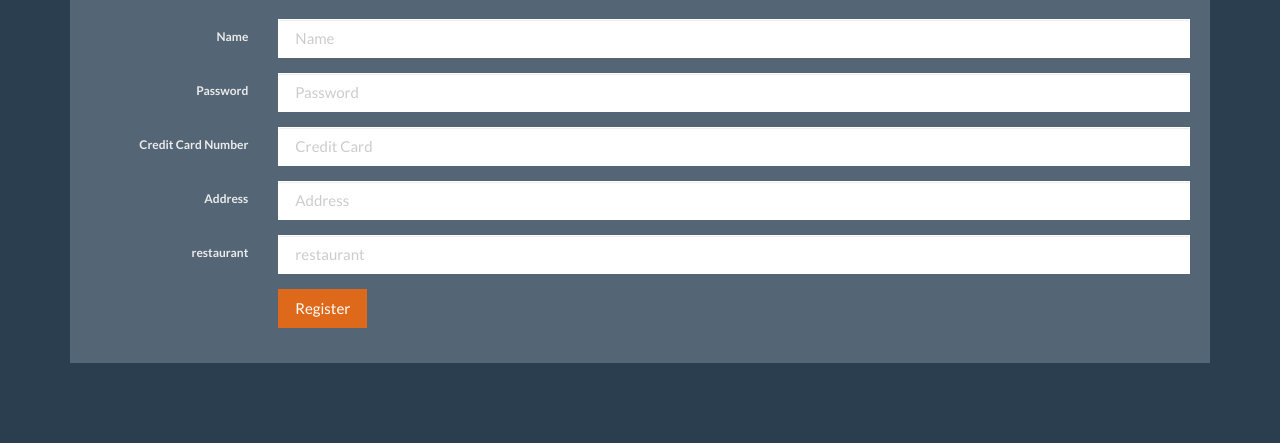
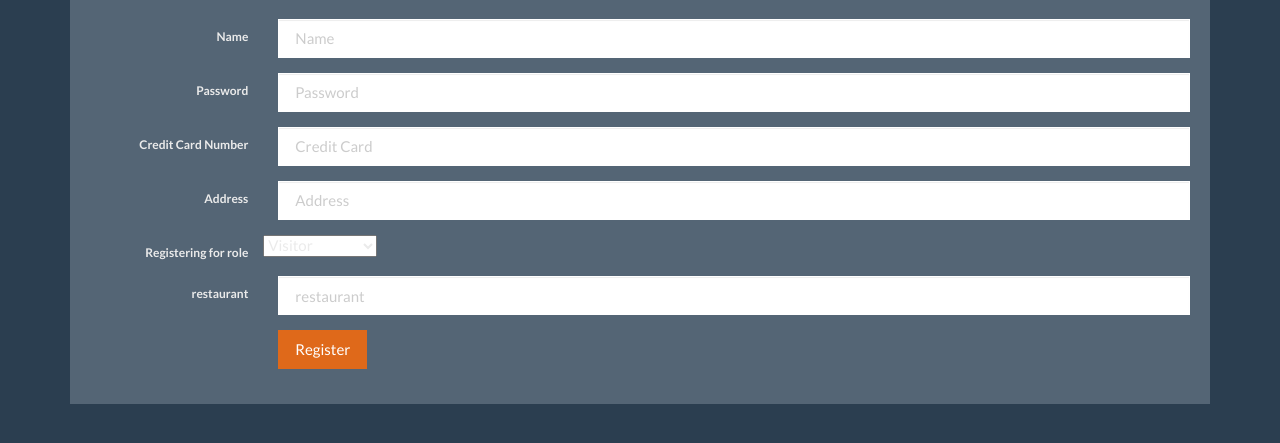
Before and after one commit to csc322-restaurant/Online-Restaurant-System, a Flask app: template flask_qa/templates/register.html in a window 1280 px wide. Shown: the part 198-641 px from the top of the page. Run offline with Flask 2, Linux system fonts and the light colour scheme; the template is opened without the code that fills it, so the values that code supplies are empty; some libraries are stand-ins or nearby versions.

Commit message:
registration

```diff
--- /dev/null
+++ b/app.py
@@ -0,0 +1,10 @@
+from flask import Flask
+app = Flask(__name__)
+
+
+@app.route('/')
+def hello():
+    return "Hello World!"
+
+if __name__ == '__main__':
+    app.run()
--- a/flask_qa/commands.py
+++ b/flask_qa/commands.py
@@ -7,4 +7,5 @@ from .models import User, Question
 @click.command(name='create_tables')
 @with_appcontext
 def create_tables():
+    db.drop_all()
     db.create_all()
--- a/flask_qa/templates/base.html
+++ b/flask_qa/templates/base.html
@@ -32,7 +32,7 @@
             {% if current_user.is_authenticated %}
             <li><a href="{{ url_for('main.ask') }}">Ask Question</a></li>
             {% endif %}
-            {% if current_user.is_authenticated and current_user.expert %}
+            {% if current_user.is_authenticated and (current_user.role == 'manager') %}
             <li><a href="{{ url_for('main.unanswered') }}">Unanswered Questions</a></li>
             {% endif %}
             {% if current_user.is_authenticated and current_user.admin %}
--- a/flask_qa/templates/register.html
+++ b/flask_qa/templates/register.html
@@ -23,21 +23,32 @@
                     </div>
                   </div>
                   <div class="form-group">
-                    <label for="inputPassword" class="col-lg-2 control-label">Credit Card Number</label>
+                    <label for="inputCreditCard" class="col-lg-2 control-label">Credit Card Number</label>
                     <div class="col-lg-10">
-                      <input type="password" class="form-control" name="creditCardNumber" id="inputPassword" placeholder="Credit Card">
+                      <input type="password" class="form-control" name="creditCardNumber" id="inputCreditCard" placeholder="Credit Card">
                     </div>
                   </div>
                   <div class="form-group">
-                    <label for="inputPassword" class="col-lg-2 control-label">Address</label>
+                    <label for="inputAddress" class="col-lg-2 control-label">Address</label>
                     <div class="col-lg-10">
-                      <input type="text" class="form-control" name="Address" id="inputPassword" placeholder="Address">
+                      <input type="text" class="form-control" name="address" id="inputAddress" placeholder="Address">
                     </div>
                   </div>
                   <div class="form-group">
-                    <label for="inputPassword" class="col-lg-2 control-label">restaurant</label>
+                    <label for="inputRole" class="col-lg-2 control-label" font=black>Registering for role</label>
+                    <select name="role" color=black>
+                      <option value="Visitor">Visitor</option>
+                      <option value="Registered">Registered</option>
+                      <option value="Deliverer">Deliverer</option>
+                      <option value="Chef">Chef</option>
+                      <option value="Salesmanager">Salesmanager</option>
+                      <option value="Manager">Manager</option>
+                    </select>
+                  </div>
+                  <div class="form-group">
+                    <label for="inputRestaurant" class="col-lg-2 control-label">restaurant</label>
                     <div class="col-lg-10">
-                      <input type="text" class="form-control" name="restaurant" id="inputPassword" placeholder="restaurant">
+                      <input type="text" class="form-control" name="restaurant" id="inputRestaurant" placeholder="restaurant">
                     </div>
                   </div>
                   <div class="form-group">
```
Also changed, not shown: flask_qa/models.py (+6 -1 lines), flask_qa/routes/auth.py (+11 -1 lines), flask_qa/routes/main.py (+4 -4 lines), flask_qa/db.sqlite3.
